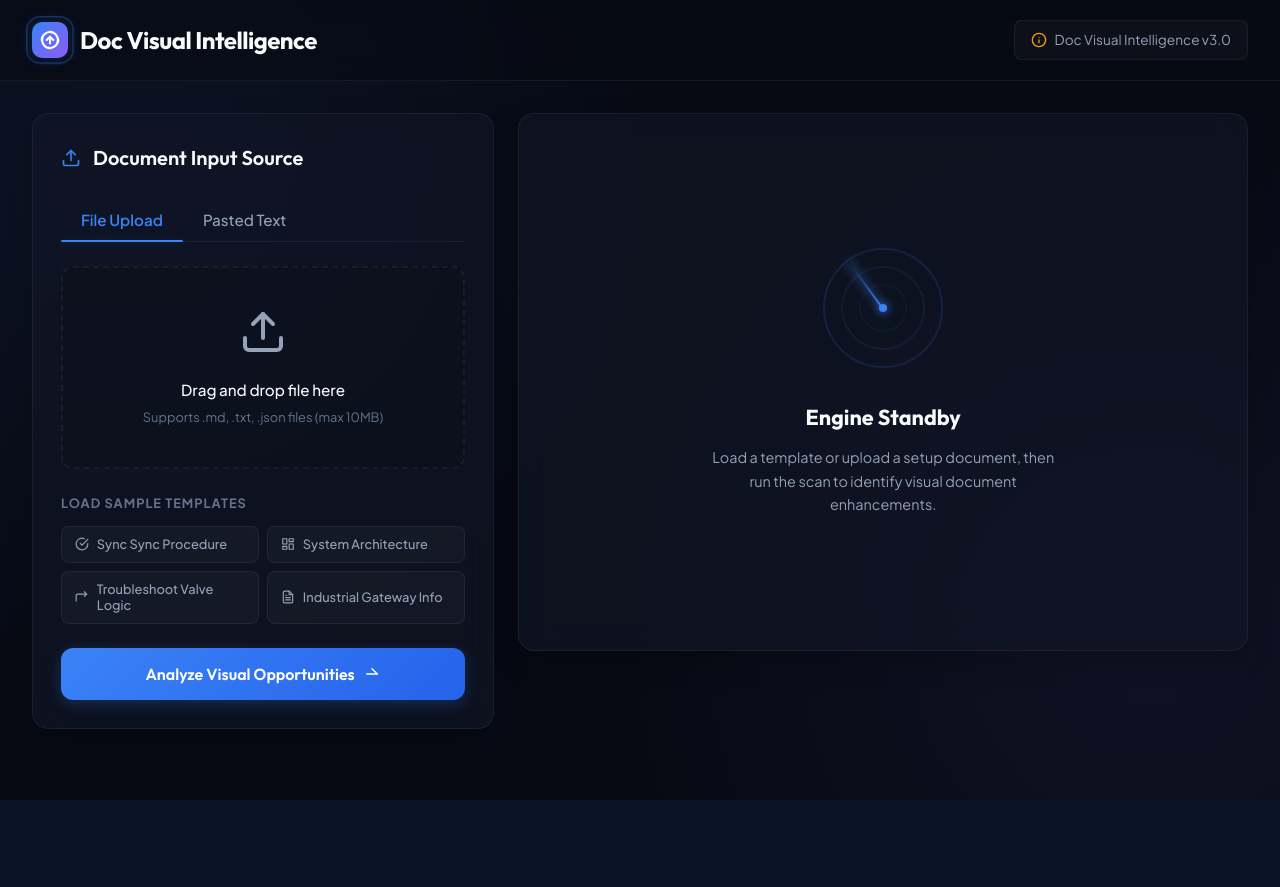
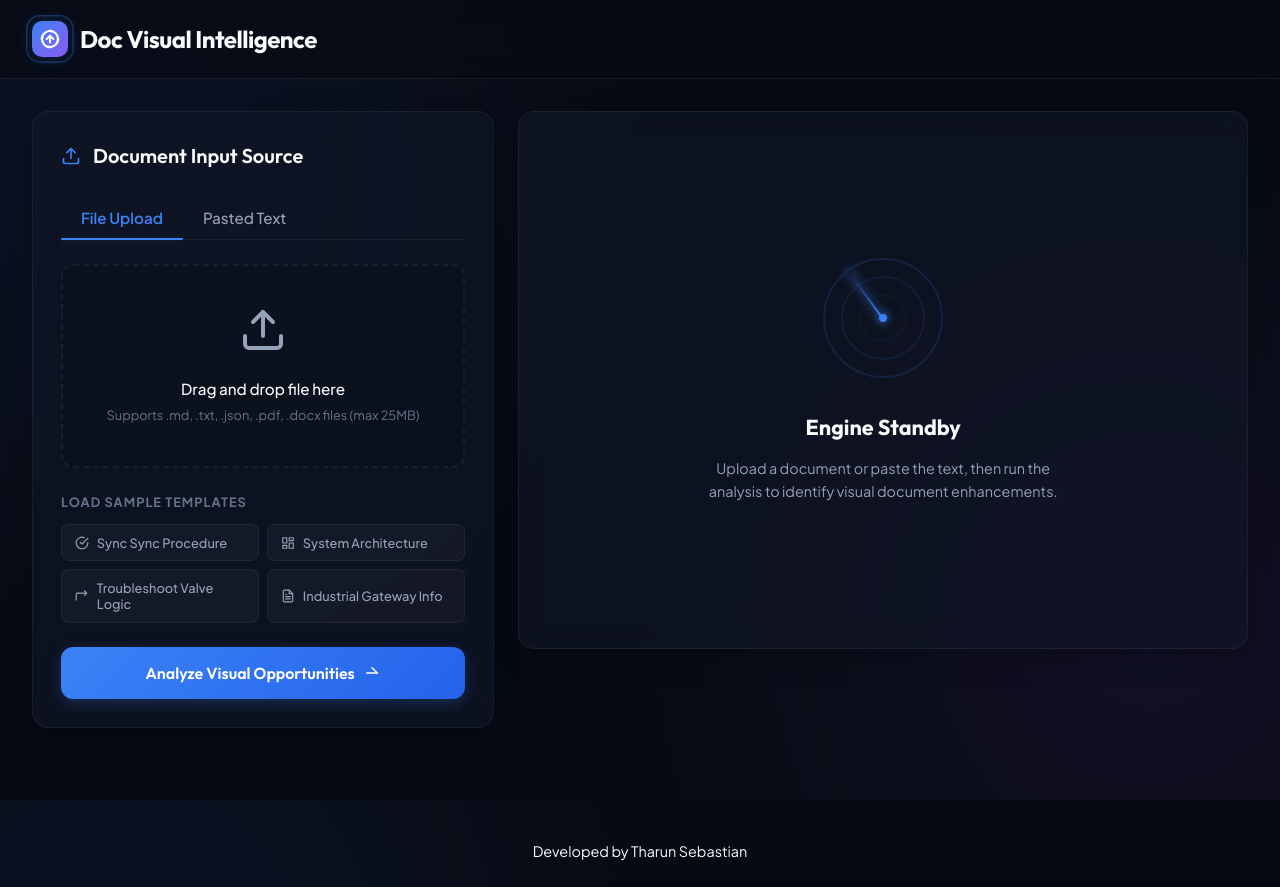
Before and after one commit to Tharun135/Doc-Visual-Intelligence, a Flask app: page / in a window 1280 px wide. Before the commit the page ends 800 px from the top, so only its background shows below. Run offline with Flask 3, Linux system fonts and the light colour scheme; some libraries are stand-ins or nearby versions.

Commit message:
add file format access

```diff
--- a/app.py
+++ b/app.py
@@ -1,12 +1,24 @@
 from flask import Flask, render_template, request, jsonify
 import csv
+import os
+import tempfile
 from datetime import datetime
 from pathlib import Path
+from werkzeug.exceptions import RequestEntityTooLarge
 from analyzers.text_extractor import extract_text
 from analyzers.section_splitter import split_sections
 from analyzers.visual_detector import detect_visuals, compute_signals
 
 app = Flask(__name__)
+
+ALLOWED_EXTENSIONS = {".txt", ".md", ".json", ".pdf", ".docx"}
+MAX_UPLOAD_MB = 25
+app.config["MAX_CONTENT_LENGTH"] = MAX_UPLOAD_MB * 1024 * 1024
+
+
+def _is_allowed_file(filename):
+    extension = Path(filename).suffix.lower()
+    return extension in ALLOWED_EXTENSIONS
 
 
 def _load_feedback_summary():
@@ -105,6 +117,7 @@ def home():
     results = []
     original_text = ""
     input_source = "" # 'file' or 'text' or ''
+    upload_error = ""
 
     if request.method == "POST":
         file = request.files.get("document")
@@ -114,19 +127,25 @@ def home():
         filename = ""
         if file and file.filename != "":
             filename = file.filename
-            # Read file stream directly to avoid temp file pollution, fallback to saving if needed
-            try:
-                text = file.read().decode("utf-8")
-            except Exception:
-                # Fallback to local save if decode fail or stream issue
-                import os
-                temp_path = os.path.join(app.root_path, "temp_upload.txt")
-                file.save(temp_path)
-                text = extract_text(temp_path)
+            if not _is_allowed_file(filename):
+                upload_error = "Unsupported file type. Use .txt, .md, .json, .pdf, or .docx."
+            else:
+                temp_path = ""
+                extension = Path(filename).suffix.lower()
                 try:
-                    os.remove(temp_path)
+                    with tempfile.NamedTemporaryFile(delete=False, suffix=extension) as temp_file:
+                        file.save(temp_file.name)
+                        temp_path = temp_file.name
+
+                    text = extract_text(temp_path)
+                    if not text.strip():
+                        upload_error = "No readable text found in the uploaded file."
                 except Exception:
-                    pass
+                    upload_error = "Could not read the uploaded file. Please check file contents and format."
+                finally:
+                    if temp_path and os.path.exists(temp_path):
+                        os.remove(temp_path)
+
             input_source = "file"
             original_text = text
         elif pasted_text.strip():
@@ -168,7 +187,20 @@ def home():
         original_text=original_text,
         input_source=input_source,
         feedback_summary=_load_feedback_summary(),
+        upload_error=upload_error,
     )
+
+
+@app.errorhandler(RequestEntityTooLarge)
+def handle_file_too_large(_error):
+    return render_template(
+        "index.html",
+        results=[],
+        original_text="",
+        input_source="file",
+        feedback_summary=_load_feedback_summary(),
+        upload_error=f"File is too large. Maximum allowed size is {MAX_UPLOAD_MB}MB.",
+    ), 413
 
 
 if __name__ == "__main__":
--- a/requirements.txt
+++ b/requirements.txt
@@ -1,2 +1,4 @@
 Flask>=3.0.0
 gunicorn>=21.2.0
+pypdf>=4.2.0
+python-docx>=1.1.2
--- a/templates/index.html
+++ b/templates/index.html
@@ -26,14 +26,6 @@
                 </div>
                 <span>Doc Visual Intelligence</span>
             </a>
-            <div class="overview-banner">
-                <svg viewBox="0 0 24 24" fill="none" stroke="currentColor" stroke-width="2" stroke-linecap="round" stroke-linejoin="round">
-                    <circle cx="12" cy="12" r="10"></circle>
-                    <line x1="12" y1="16" x2="12" y2="12"></line>
-                    <line x1="12" y1="8" x2="12.01" y2="8"></line>
-                </svg>
-                <span>Doc Visual Intelligence v3.0</span>
-            </div>
         </div>
     </header>
 
@@ -52,6 +44,12 @@
             </h2>
 
             <form method="POST" enctype="multipart/form-data">
+                {% if upload_error %}
+                <div style="margin-bottom: 0.9rem; padding: 0.75rem 0.9rem; border: 1px solid rgba(255,120,120,0.35); border-radius: 10px; color: #ffd9d9; background: rgba(168, 38, 38, 0.2); font-size: 0.9rem;">
+                    {{ upload_error }}
+                </div>
+                {% endif %}
+
                 <!-- Input Mode Tabs -->
                 <div class="tab-container">
                     <button type="button" class="tab-btn {{ 'active' if input_source != 'text' else '' }}" data-tab="upload">File Upload</button>
@@ -74,8 +72,8 @@
                             <line x1="12" y1="3" x2="12" y2="15"></line>
                         </svg>
                         <p class="upload-text">Drag and drop file here</p>
-                        <p class="upload-subtext">Supports .md, .txt, .json files (max 10MB)</p>
-                        <input type="file" name="document" class="file-input" accept=".txt,.md,.json">
+                        <p class="upload-subtext">Supports .md, .txt, .json, .pdf, .docx files (max 25MB)</p>
+                        <input type="file" name="document" class="file-input" accept=".txt,.md,.json,.pdf,.docx">
                     </div>
 
                     <!-- Selected File Banner -->
@@ -141,7 +139,7 @@
                         <div class="radar-center"></div>
                     </div>
                     <h3>Engine Standby</h3>
-                    <p>Load a template or upload a setup document, then run the scan to identify visual document enhancements.</p>
+                    <p>Upload a document or paste the text, then run the analysis to identify visual document enhancements.</p>
                 </div>
             {% else %}
                 <!-- Results Content -->
@@ -732,6 +730,10 @@
 
     </main>
 
+    <footer style="text-align:center; padding: 1rem 1.5rem 1.5rem; color: var(--text-subtle); font-size: 0.9rem;">
+        Developed by Tharun Sebastian
+    </footer>
+
     <script src="{{ url_for('static', filename='app.js', v='20260626a') }}"></script>
 </body>
 </html>
```
Also changed, not shown: analyzers/text_extractor.py (+35 -6 lines).
